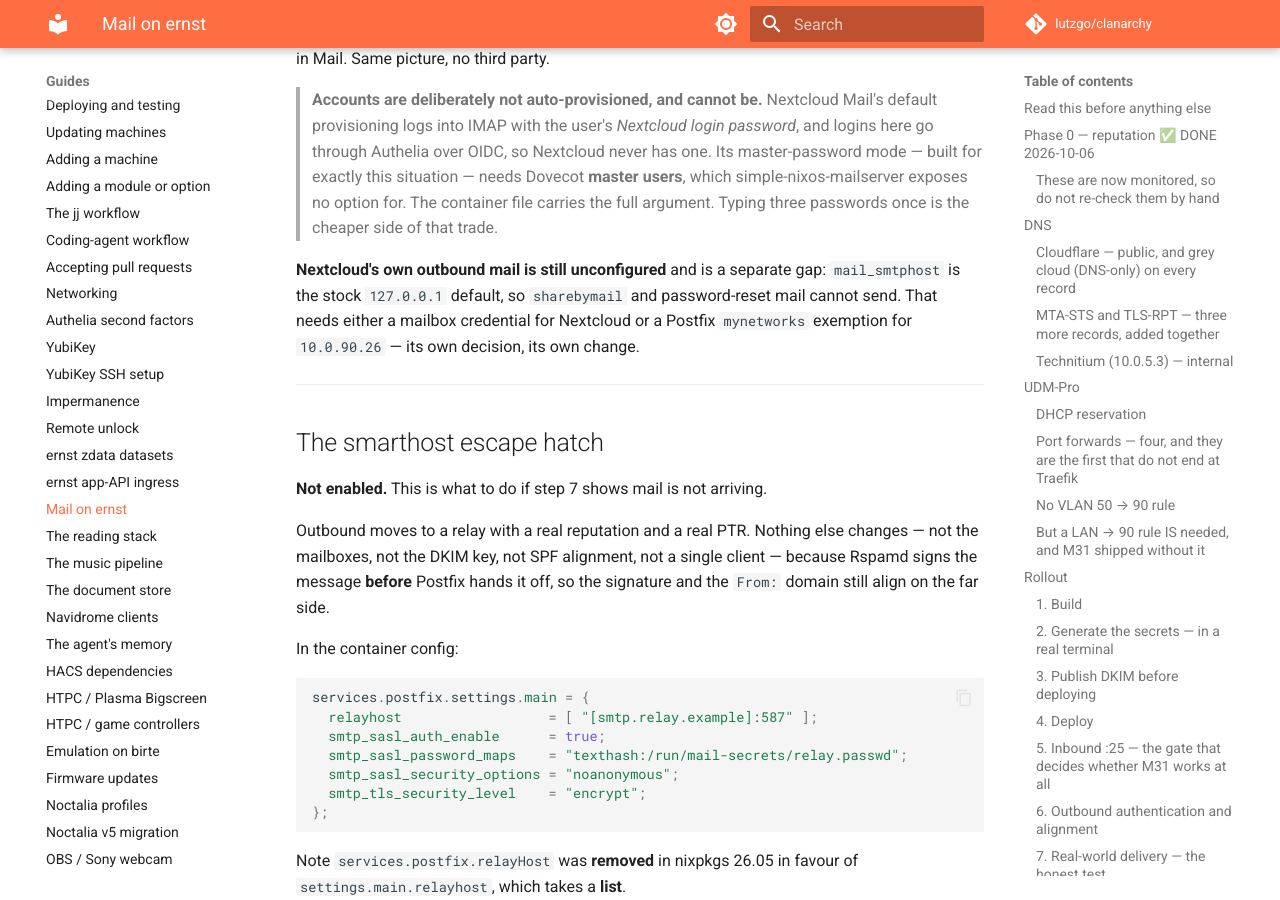
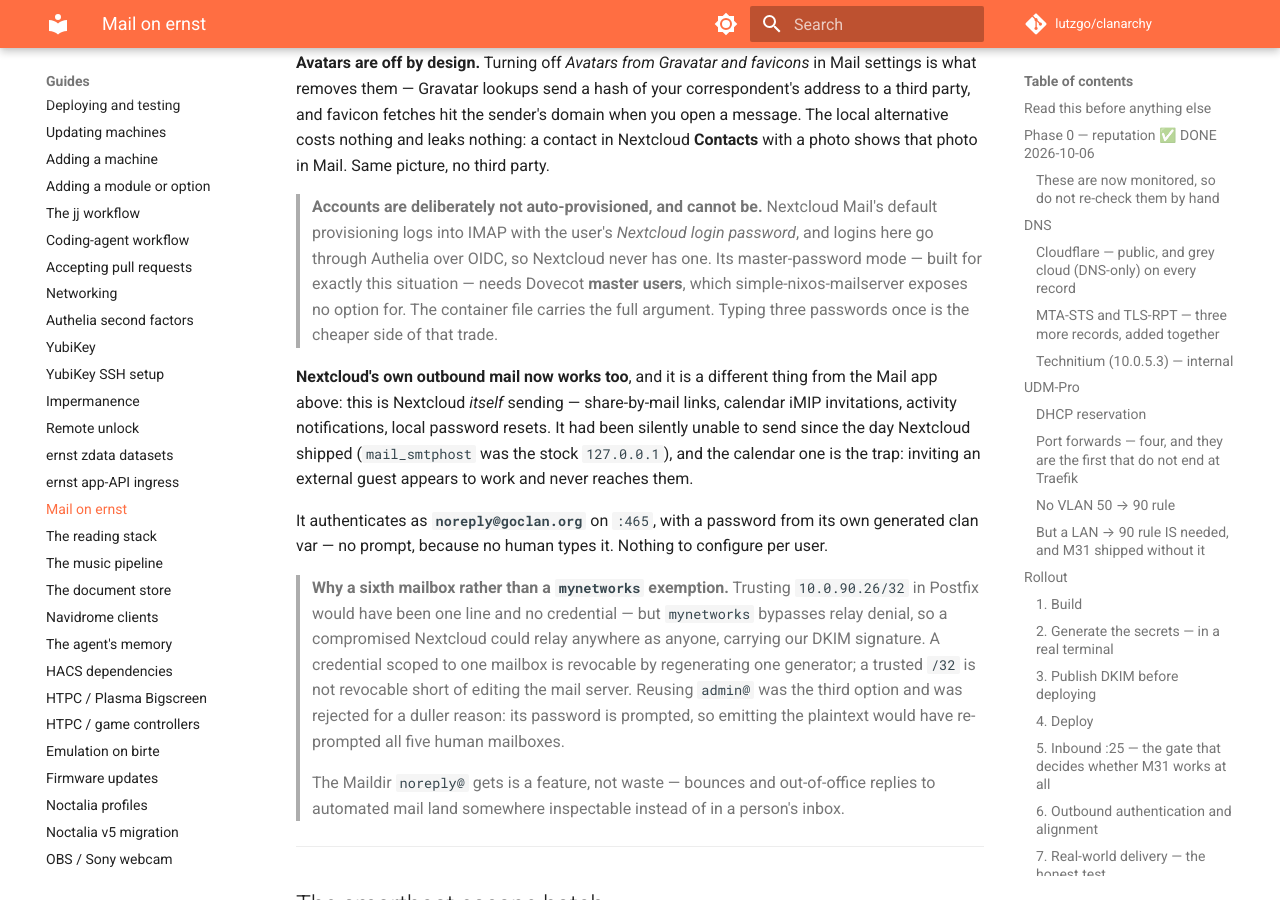
Before and after one commit to lutzgo/clanarchy, an MkDocs documentation site: the page built from docs/guides/mail.md, in a window 1280 px wide and 900 px high, scrolled down 12744 px. Built offline with MkDocs 1.6.1 and Material for MkDocs 9.7.7, drawn with Linux system fonts in a browser that asks for light colours; comment, search, counter and statistics services are not loaded; some of the changed text lies outside the part shown.

Commit message:
Let Nextcloud send mail as noreply@goclan.org (#296)

```diff
--- a/docs/guides/mail.md
+++ b/docs/guides/mail.md
@@ -16,6 +16,7 @@
 | `sarinah@goclan.org` | `sgo@` | K-9 on Sarinah's phone |
 | `max@goclan.org` | `mgo@` | K-9 on Max's phone |
 | `go@goclan.org` | — | the couch/admin account |
+| `noreply@goclan.org` | — | Nextcloud's system mail — no human reads it |
 
 **Everyone is reachable under both names.** The fleet identifies people by a
 three-letter username (`lgo`, `sgo`, `mgo`) and addresses them by their first
@@ -562,11 +563,29 @@
 > for. The container file carries the full argument. Typing three passwords
 > once is the cheaper side of that trade.
 
-**Nextcloud's own outbound mail is still unconfigured** and is a separate gap:
-`mail_smtphost` is the stock `127.0.0.1` default, so `sharebymail` and
-password-reset mail cannot send. That needs either a mailbox credential for
-Nextcloud or a Postfix `mynetworks` exemption for `10.0.90.26` — its own
-decision, its own change.
+**Nextcloud's own outbound mail now works too**, and it is a different thing
+from the Mail app above: this is Nextcloud *itself* sending — share-by-mail
+links, calendar iMIP invitations, activity notifications, local password
+resets. It had been silently unable to send since the day Nextcloud shipped
+(`mail_smtphost` was the stock `127.0.0.1`), and the calendar one is the trap:
+inviting an external guest appears to work and never reaches them.
+
+It authenticates as **`noreply@goclan.org`** on `:465`, with a password from
+its own generated clan var — no prompt, because no human types it. Nothing to
+configure per user.
+
+> **Why a sixth mailbox rather than a `mynetworks` exemption.** Trusting
+> `10.0.90.26/32` in Postfix would have been one line and no credential — but
+> `mynetworks` bypasses relay denial, so a compromised Nextcloud could relay
+> anywhere as anyone, carrying our DKIM signature. A credential scoped to one
+> mailbox is revocable by regenerating one generator; a trusted `/32` is not
+> revocable short of editing the mail server. Reusing `admin@` was the third
+> option and was rejected for a duller reason: its password is prompted, so
+> emitting the plaintext would have re-prompted all five human mailboxes.
+>
+> The Maildir `noreply@` gets is a feature, not waste — bounces and
+> out-of-office replies to automated mail land somewhere inspectable instead
+> of in a person's inbox.
 
 ---
 
```
Also changed, not shown: CLAUDE.md (+1 -1 lines), 2 other files.
